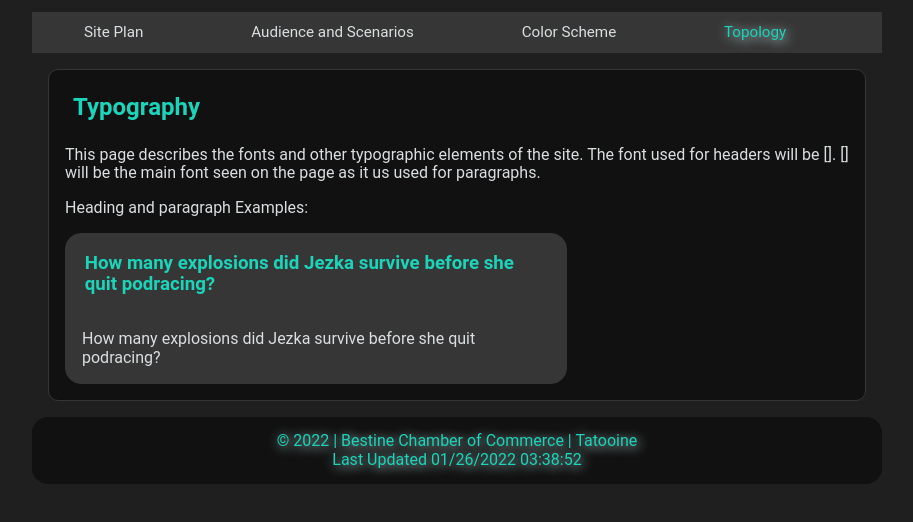
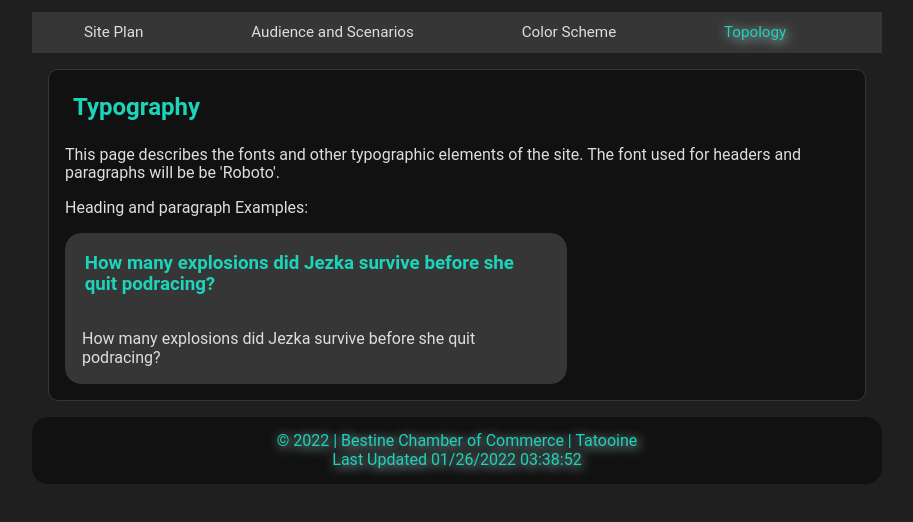
Before and after one commit to Wmsmckay/wdd230, a plain HTML site: page lesson3/typography.html in a window 1280 px wide. Shown: the part 66-588 px from the top of the page, without its empty margins (183-1096 px from the left). Drawn offline with Linux system fonts and the light colour scheme.

Commit message:
added text for fonts in typography

```diff
--- a/lesson3/typography.html
+++ b/lesson3/typography.html
@@ -25,7 +25,7 @@
     </nav>
     <main>
         <h2>Typography</h2>
-        <p>This page describes the fonts and other typographic elements of the site. The font used for headers will be []. [] will be the main font seen on the page as it us used for paragraphs. </p>
+        <p>This page describes the fonts and other typographic elements of the site. The font used for headers and paragraphs will be be 'Roboto'.</p>
         <p>Heading and paragraph Examples:</p>
         <div class="typography-example">
             <h3 class="example-1">How many explosions did Jezka survive before she quit podracing?</h3>
```
